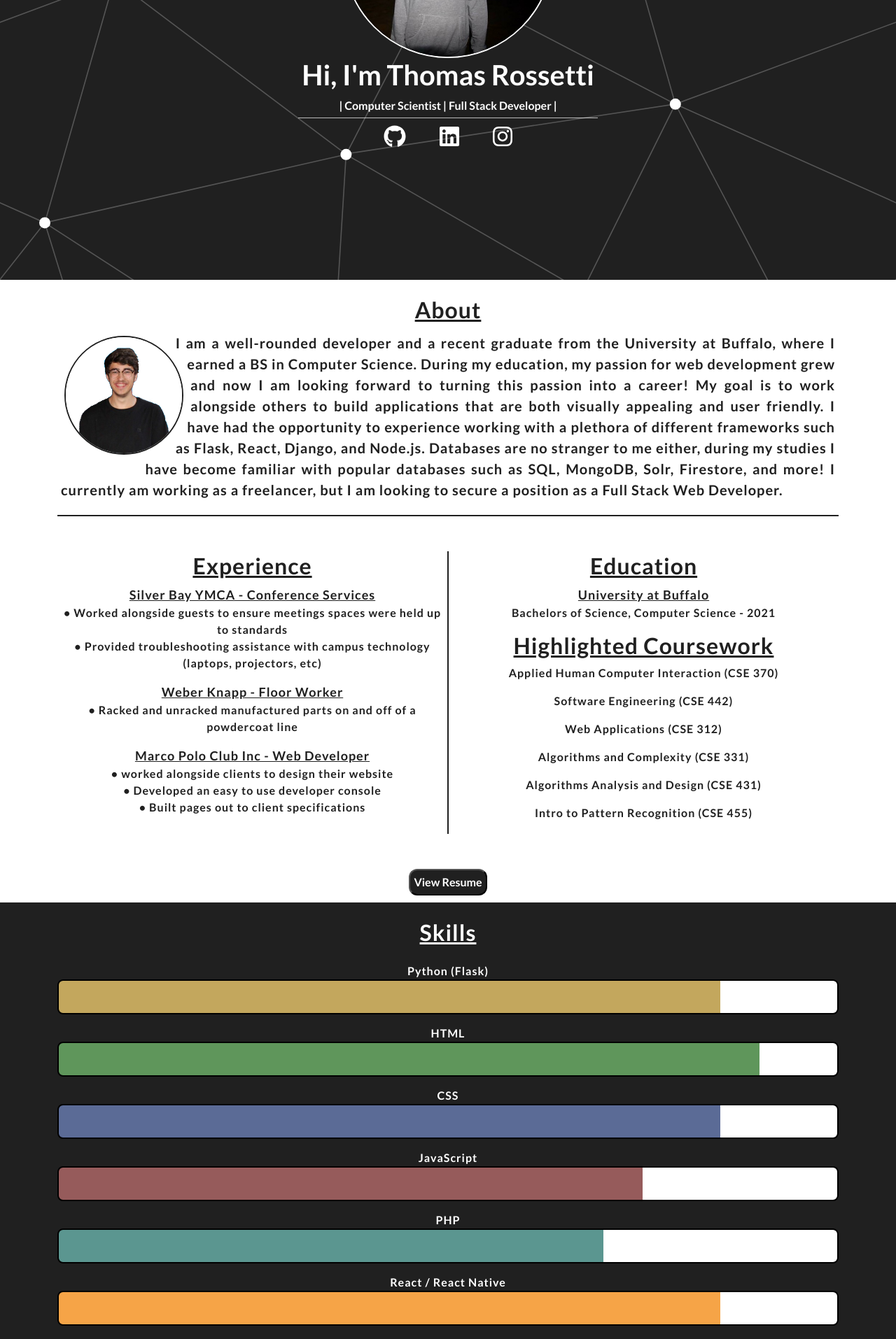
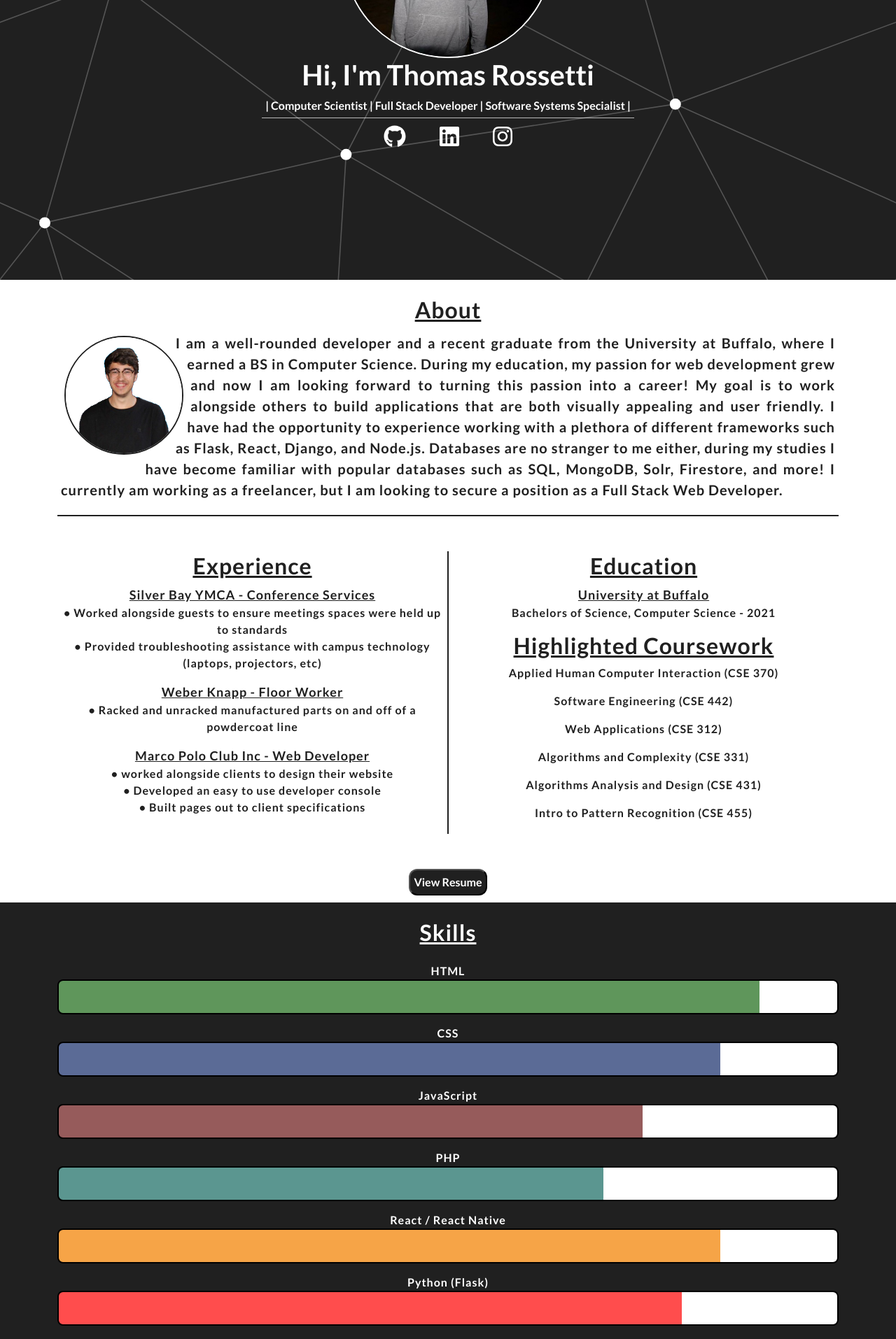
Before and after one commit to tjrosset/tjr-web, a React (Create React App) app: page / in a window 1280 px wide. Shown: the part 400-2314 px from the top of the page at 70% size. Built offline with nearby package versions, Linux system fonts and the light colour scheme.

Commit message:
Update on two pages
Added small delay to skill bars sliding into view

Updated landing page info

```diff
--- a/src/Components/landing.js
+++ b/src/Components/landing.js
@@ -17,7 +17,7 @@ function Landing(){
                 <div className='bio'>
                     <img className='landing-pic' alt='profile pic' src={tjr}></img>
                     <h1>Hi, I'm Thomas Rossetti</h1>
-                    <b>| Computer Scientist | Full Stack Developer |</b>
+                    <b>| Computer Scientist | Full Stack Developer | Software Systems Specialist |</b>
                 </div>
                 <div className='links'>
                     <a href='https://github.com/tjrosset' target="_blank" rel="noreferrer" className='contacts'><FontAwesomeIcon icon={faGithub} size='2x'></FontAwesomeIcon></a>
--- a/src/Components/skills.js
+++ b/src/Components/skills.js
@@ -69,35 +69,35 @@ function Skills(){
                 <br></br>
                 <div className='progress-bars'>
                     <h2 style={{textDecoration:'underline'}}>Skills</h2>
-                    <Fade left>
-                        <label className='barmargin'>Python (Flask)</label>
-                        <div title='85%' style={{height:'50px', background:'linear-gradient(90deg, #C3A75D 85%, #FFFFFF 20%)', border:'2px solid black', borderRadius:'8px', width:"100%"}}></div>
-                    </Fade>
-                    <Fade right>
+                    <Fade left delay={205}>
                         <label className='barmargin'>HTML</label>
                         <div title='90%' style={{height:'50px', background:'linear-gradient(90deg, #5F965B 90%, #FFFFFF 10%)', border:'2px solid black', borderRadius:'8px', width:"100%"}}></div>
                     </Fade>
-                    <Fade left>
+                    <Fade left delay={205}>
                         <label className='barmargin'>CSS</label>
                         <div title='85%' style={{height:'50px', background:'linear-gradient(90deg, #5B6B96 85%, #FFFFFF 10%)', border:'2px solid black', borderRadius:'8px', width:"100%"}}></div>
                     </Fade>
-                    <Fade right>
+                    <Fade left delay={205}>
                         <label className='barmargin'>JavaScript</label>
                         <div title='75%' style={{height:'50px', background:'linear-gradient(90deg, #965B5B 75%, #FFFFFF 22%)', border:'2px solid black', borderRadius:'8px', width:"100%"}}></div>
                     </Fade>
-                    <Fade left>
+                    <Fade left delay={205}>
                         <label className='barmargin'>PHP</label>
                         <div title='70%' style={{height:'50px', background:'linear-gradient(90deg, #5B9690 70%, #FFFFFF 32%)', border:'2px solid black', borderRadius:'8px', width:"100%"}}></div>
                     </Fade>
-                    <Fade right>
+                    <Fade left delay={205}>
                         <label className='barmargin'>React / React Native</label>
                         <div title='85%' style={{height:'50px', background:'linear-gradient(90deg, #F6A447 85%, #FFFFFF 15%)', border:'2px solid black', borderRadius:'8px', width:"100%"}}></div>
                     </Fade>
-                    <Fade left>
+                    <Fade left delay={200}>
+                        <label className='barmargin'>Python (Flask)</label>
+                        <div title='80%' style={{height:'50px', background:'linear-gradient(90deg, #ff4d4d 80%, #FFFFFF 20%)', border:'2px solid black', borderRadius:'8px', width:"100%"}}></div>
+                    </Fade>
+                    <Fade left delay={205}>
                         <label className='barmargin'>Databases</label>
                         <div title='88%' style={{height:'50px', background:'linear-gradient(90deg, #3087AC 88%, #FFFFFF 22%)', border:'2px solid black', borderRadius:'8px', width:"100%"}}></div>
                     </Fade>
-                    <Fade right>
+                    <Fade left delay={205}>
                         <label className='barmargin'>Docker</label>
                         <div title='65%' style={{height:'50px', background:'linear-gradient(90deg, #935B96 65%, #FFFFFF 40%)', border:'2px solid black', borderRadius:'8px', width:"100%"}}></div>
                     </Fade>
```
